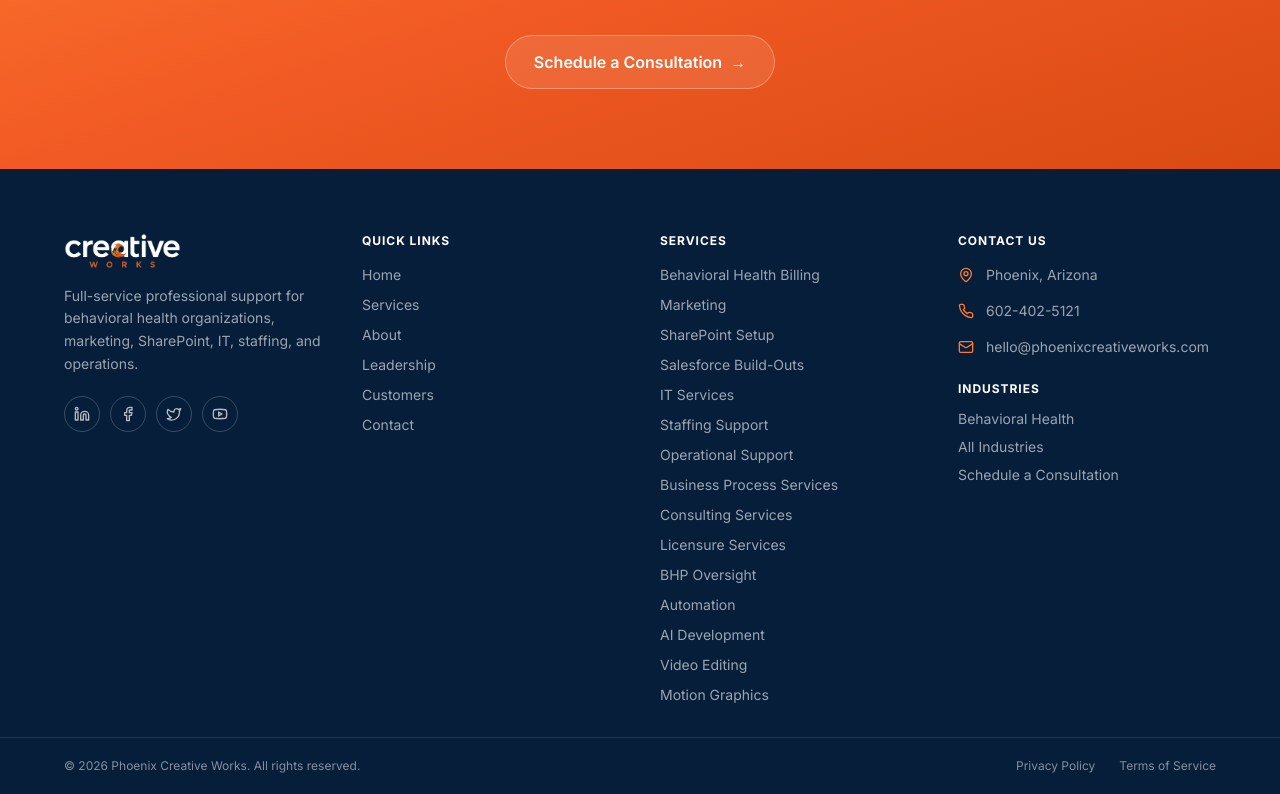
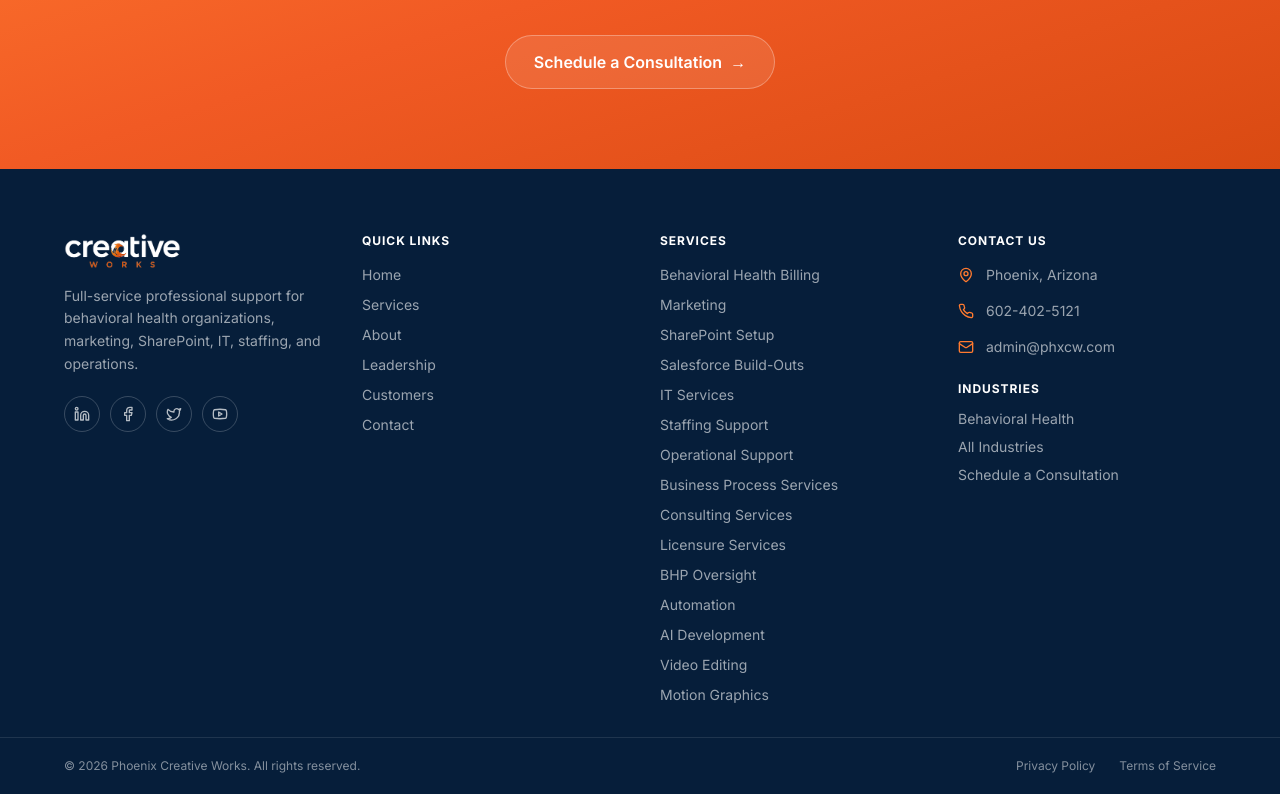
Before and after one commit to Brian2169fdsa/creative-works-site, a Next.js app: page / in a window 1280 px wide. Shown: the part 6696-7490 px from the top of the page. Built offline with nearby package versions, Linux system fonts and the light colour scheme; no server answers; grey boxes are pictures that could not be loaded.

Commit message:
Update contact email to admin@phxcw.com and site URL to www.phxcw.com
Co-Authored-By: Claude <noreply@anthropic.com>
Claude-Session: https://claude.ai/code/session_01QqSBB2cHWwKLvcknEucW6C

```diff
--- a/app/about/leadership/page.tsx
+++ b/app/about/leadership/page.tsx
@@ -146,7 +146,7 @@ export default function LeadershipPage() {
                     LinkedIn
                   </a>
                   <a
-                    href={`mailto:hello@phoenixcreativeworks.com`}
+                    href={`mailto:admin@phxcw.com`}
                     aria-label={`Email ${leader.name}`}
                     className="inline-flex items-center gap-2 text-sm font-semibold text-navy-midnight border border-gray-200 rounded-pill px-4 py-2 hover:border-orange hover:text-orange transition-colors"
                   >
--- a/app/layout.tsx
+++ b/app/layout.tsx
@@ -19,7 +19,7 @@ const inter = Inter({
 });
 
 export const metadata: Metadata = {
-  metadataBase: new URL(process.env.NEXT_PUBLIC_SITE_URL || "https://www.creativeworksaz.com"),
+  metadataBase: new URL(process.env.NEXT_PUBLIC_SITE_URL || "https://www.phxcw.com"),
   title: {
     default: "Phoenix Creative Works | Full-Service Support for Behavioral Health Organizations",
     template: "%s | Phoenix Creative Works",
@@ -29,7 +29,7 @@ export const metadata: Metadata = {
   openGraph: {
     type: "website",
     locale: "en_US",
-    url: process.env.NEXT_PUBLIC_SITE_URL || "https://www.creativeworksaz.com",
+    url: process.env.NEXT_PUBLIC_SITE_URL || "https://www.phxcw.com",
     siteName: "Phoenix Creative Works",
     images: [{ url: "/images/photo-hero.jpg" }],
   },
--- a/app/robots.ts
+++ b/app/robots.ts
@@ -1,7 +1,7 @@
 import type { MetadataRoute } from "next";
 
 export default function robots(): MetadataRoute.Robots {
-  const base = process.env.NEXT_PUBLIC_SITE_URL || "https://www.creativeworksaz.com";
+  const base = process.env.NEXT_PUBLIC_SITE_URL || "https://www.phxcw.com";
   return {
     rules: { userAgent: "*", allow: "/" },
     sitemap: `${base}/sitemap.xml`,
--- a/app/sitemap.ts
+++ b/app/sitemap.ts
@@ -1,7 +1,7 @@
 import type { MetadataRoute } from "next";
 import { SERVICES } from "@/lib/services";
 
-const base = process.env.NEXT_PUBLIC_SITE_URL || "https://www.creativeworksaz.com";
+const base = process.env.NEXT_PUBLIC_SITE_URL || "https://www.phxcw.com";
 
 export default function sitemap(): MetadataRoute.Sitemap {
   const serviceRoutes = SERVICES.map((s) => ({
--- a/app/terms-of-service/page.tsx
+++ b/app/terms-of-service/page.tsx
@@ -36,7 +36,7 @@ export default function TermsOfServicePage() {
           <div className="prose prose-lg max-w-none text-gray-700">
             <p>
               By accessing or using the Phoenix Creative Works website
-              (creativeworksaz.com), you agree to be bound by these Terms of
+              (www.phxcw.com), you agree to be bound by these Terms of
               Service. Please read them carefully before using our website or
               engaging our services.
             </p>
--- a/lib/site-content.ts
+++ b/lib/site-content.ts
@@ -2,7 +2,7 @@ export const CONTACT = {
   city: "Phoenix, Arizona",
   phone: "602-402-5121",
   phoneHref: "tel:+16024025121",
-  email: "hello@phoenixcreativeworks.com",
+  email: "admin@phxcw.com",
   hours: ["Mon-Fri, 8:00 AM - 6:00 PM MST", "Weekends, By appointment"],
 };
 
```
